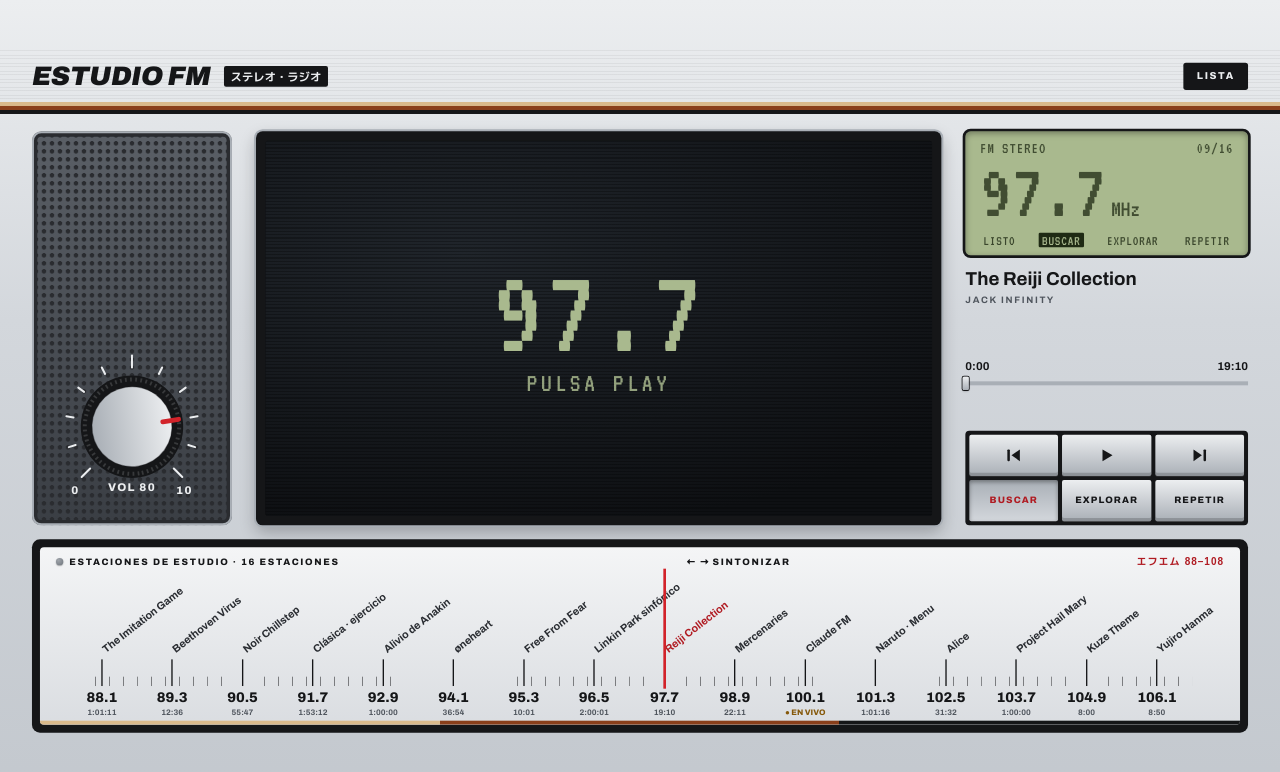
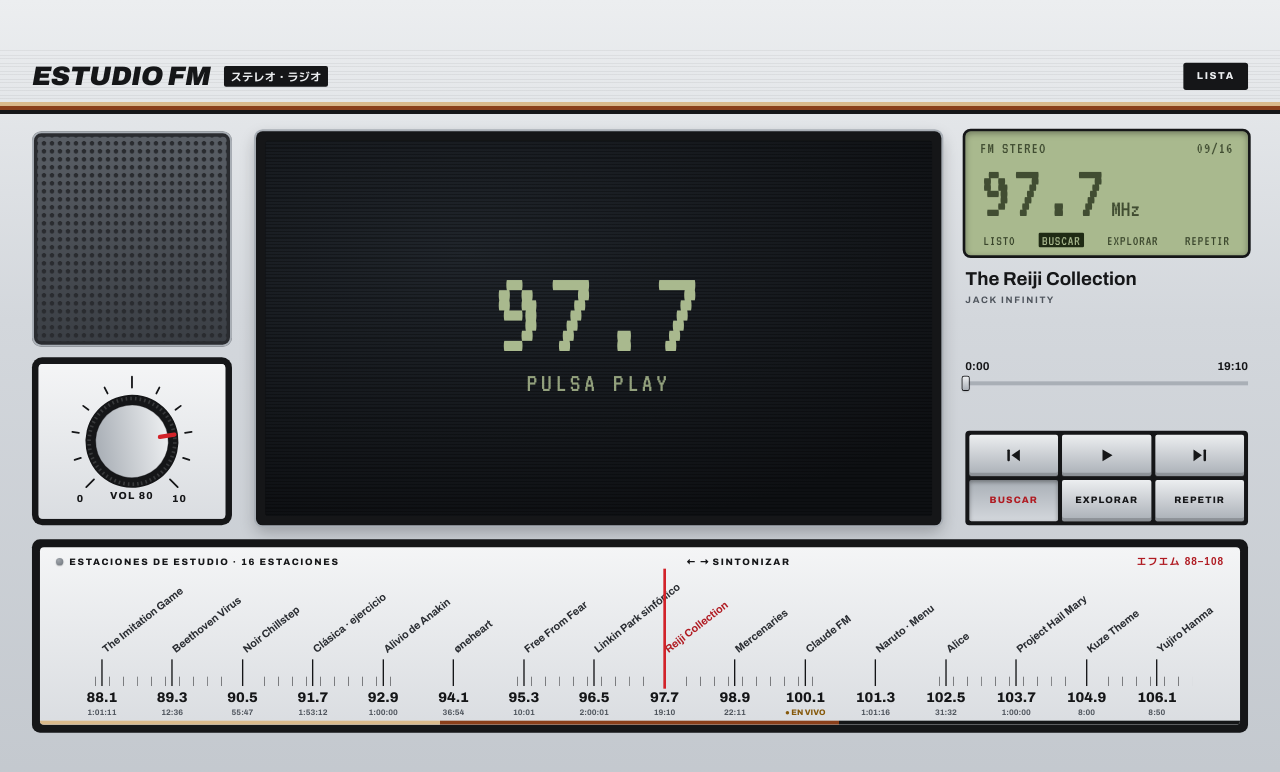
Before and after one commit to CattCloud/estudio-fm, a plain HTML site: page index.html in a window 1280 px wide. Drawn offline with Linux system fonts and the light colour scheme.

Commit message:
Volumen en un módulo propio bajo el parlante y versionado de css y js
- La perilla deja de ir encima de la rejilla: el parlante se acorta y el volumen tiene su propio panel.
- index.html enlaza css y js con ?v= para evitar que el navegador mezcle archivos viejos y nuevos.

Co-Authored-By: Claude Sonnet 5.5 <noreply@anthropic.com>

```diff
--- a/css/estilo.css
+++ b/css/estilo.css
@@ -82,20 +82,22 @@ button { font: inherit; color: inherit; cursor: pointer; border: 0; background:
   display: grid; grid-template-columns: 300px 1028px 1fr; gap: 36px;
   padding: 26px 48px 0; align-items: start;
 }
+.izquierda { display: flex; flex-direction: column; gap: 16px; height: 591px; }
 .parlante {
-  height: 591px; border-radius: 14px;
+  flex: 1; min-height: 0; border-radius: 14px;
   background:
     radial-gradient(circle, #2A2C30 3px, transparent 3.6px) 0 0 / 12px 12px,
     linear-gradient(#5A5F66, #3A3E44);
   box-shadow: inset 0 0 0 3px var(--plata-oscuro), inset 0 0 0 8px #2A2C30;
 }
 
-/* Perilla de volumen sobre la rejilla del parlante */
-.parlante { position: relative; }
-.perilla { position: absolute; left: 50%; bottom: 28px; width: 240px; height: 240px; margin-left: -120px; border-radius: 50%;
+/* Módulo de volumen: panel propio bajo el parlante, con el mismo marco negro y cara clara del dial */
+.volumen { flex: none; height: 232px; margin: 10px; display: grid; place-items: center; border-radius: 6px;
+  background: linear-gradient(180deg, #F4F5F6, #DADDE1); box-shadow: 0 0 0 10px var(--negro); }
+.perilla { width: 218px; height: 218px; border-radius: 50%; color: var(--negro);
   cursor: ns-resize; touch-action: none; }
 .perilla svg { display: block; width: 100%; height: 100%; }
-.perilla text { font: 800 14px Archivo, sans-serif; letter-spacing: .12em; fill: var(--plata-claro); }
+.perilla text { font: 800 14px Archivo, sans-serif; letter-spacing: .12em; fill: currentColor; }
 .perilla:focus-visible { outline-offset: 2px; }
 
 /* Video: ventana negra con pantalla 16:9 */
--- a/index.html
+++ b/index.html
@@ -9,8 +9,9 @@
   <meta name="theme-color" content="#C3C8CE">
   <link rel="icon" href="favicon.svg" type="image/svg+xml">
   <link rel="preload" href="fuentes/archivo-variable.woff2" as="font" type="font/woff2" crossorigin>
-  <link rel="stylesheet" href="css/estilo.css">
-  <script type="module" src="js/app.js"></script>
+  <!-- El ?v= obliga al navegador a bajar los archivos nuevos: súbelo cada vez que cambies css o js. -->
+  <link rel="stylesheet" href="css/estilo.css?v=3">
+  <script type="module" src="js/app.js?v=3"></script>
 </head>
 <body data-sonando="no">
 
@@ -34,13 +35,15 @@
   <div class="franjas" aria-hidden="true"><i></i><i></i><i></i></div>
 
   <main class="cuerpo">
-    <div class="parlante">
+    <div class="izquierda">
+    <div class="parlante" aria-hidden="true"></div>
+    <div class="volumen">
       <div class="perilla" id="perilla" role="slider" tabindex="0" aria-label="Volumen" aria-valuemin="0" aria-valuemax="100" aria-valuenow="80" aria-valuetext="80 %">
         <svg viewBox="0 0 200 200" aria-hidden="true" focusable="false">
           <defs>
             <linearGradient id="perilla-tapa" x1="0" y1="0" x2="0" y2="1"><stop offset="0" stop-color="#ECEEF0"/><stop offset="1" stop-color="#A9AFB6"/></linearGradient>
           </defs>
-          <g id="perilla-marcas" stroke="#ECEEF0" stroke-width="2.5" stroke-linecap="round"></g>
+          <g id="perilla-marcas" stroke="currentColor" stroke-width="2.5" stroke-linecap="round"></g>
           <text x="24" y="184">0</text>
           <text x="176" y="184" text-anchor="end">10</text>
           <text id="perilla-valor" x="100" y="180" text-anchor="middle">VOL</text>
@@ -53,6 +56,7 @@
           </g>
         </svg>
       </div>
+    </div>
     </div>
 
     <div class="ventana">
```
Also changed, not shown: 1 other file.
